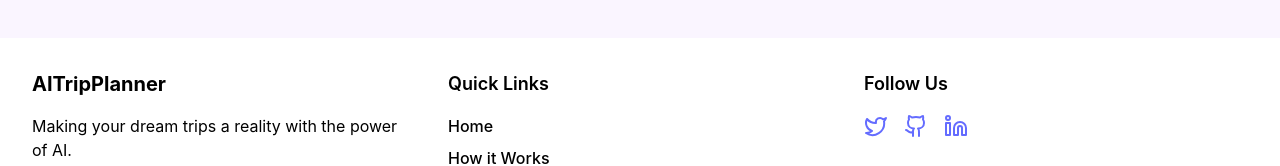
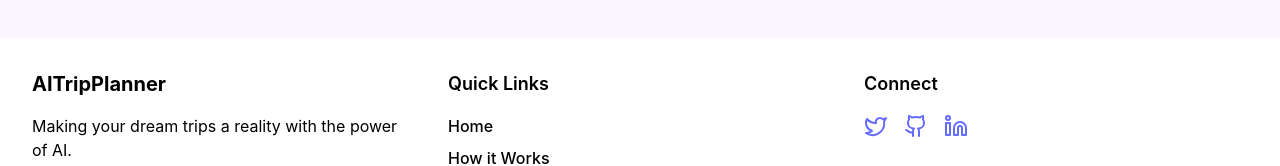
Before and after one commit to Balaji3399/AiTripPlanner, a React (Vite) app: page / in a window 1280 px wide. Shown: the part 1630-1796 px from the top of the page. Built offline with nearby package versions, Linux system fonts and the light colour scheme; no server answers.

Commit message:
footer update with links

```diff
--- a/src/components/Footer.jsx
+++ b/src/components/Footer.jsx
@@ -19,11 +19,12 @@ const Footer = () => {
           </ul>
         </div>
         <div>
-          <h4 className="text-lg font-semibold mb-4">Follow Us</h4>
+          <h4 className="text-lg font-semibold mb-4">Connect</h4>
           <div className="flex space-x-4">
             <a href="#" className="hover:text-purple-200"><Twitter /></a>
-            <a href="#" className="hover:text-purple-200"><Github /></a>
-            <a href="#" className="hover:text-purple-200"><Linkedin /></a>
+            <a href="https://github.com/Balaji3399" target='_blank' className="hover:text-purple-200"><Github /></a>
+            <a href="https://www.linkedin.com/in/a-balaji-56a533253/
+" target='_blank' className="hover:text-purple-200"><Linkedin /></a>
           </div>
         </div>
       </div>
```
